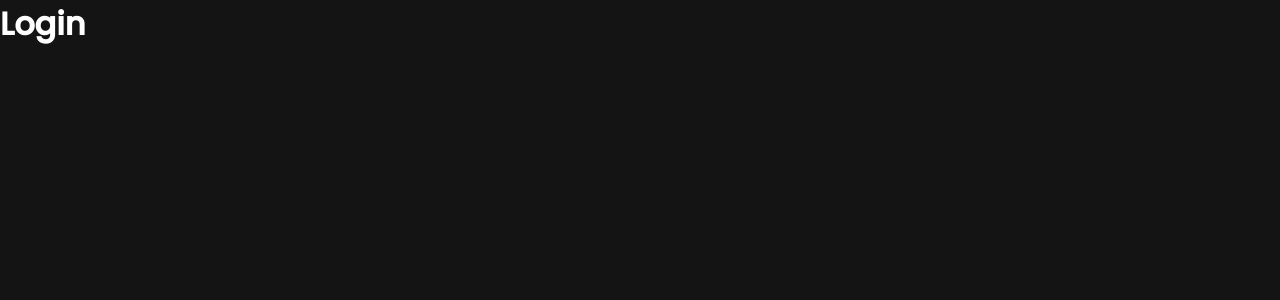
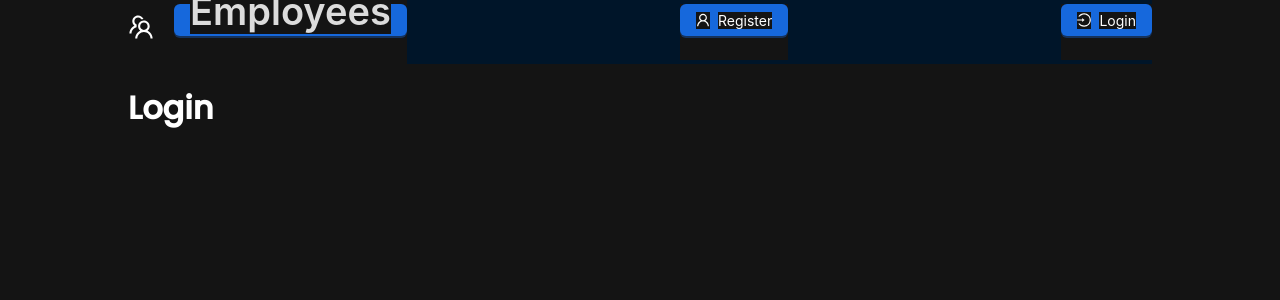
Before and after one commit to Dzhaman-Nazarii/mern-employees, a React (Create React App) app in the folder client/: page /login in a window 1280 px wide. Shown: the top 300 px of the page. Built offline with nearby package versions, Linux system fonts and the light colour scheme; the HTML template or start-up script is replaced by a standard one.

Commit message:
create Button, Layout, Login

```diff
--- a/client/package.json
+++ b/client/package.json
@@ -3,6 +3,7 @@
   "version": "0.1.0",
   "private": true,
   "dependencies": {
+    "@ant-design/icons": "^5.5.1",
     "@reduxjs/toolkit": "^1.9.7",
     "@testing-library/jest-dom": "^5.17.0",
     "@testing-library/react": "^13.4.0",
@@ -11,7 +12,7 @@
     "@types/node": "^17.0.45",
     "@types/react": "^18.3.12",
     "@types/react-dom": "^18.3.1",
-    "antd": "^5.22.0",
+    "antd": "5.1.5",
     "react": "^18.3.1",
     "react-dom": "^18.3.1",
     "react-redux": "^8.1.3",
--- /dev/null
+++ b/client/src/components/button/Button.tsx
@@ -0,0 +1,39 @@
+import { FC, ReactNode } from "react";
+import { Button as AntButton, Form } from "antd";
+
+interface ButtonProps {
+	children: ReactNode;
+	onClick?: () => void;
+	htmlType?: "button" | "submit" | "reset" | undefined;
+	type?: "default" | "link" | "text" | "primary" | "dashed" | undefined;
+	danger?: boolean;
+	loading?: boolean;
+	shape?: "default" | "circle" | "round" | undefined;
+	icon?: ReactNode;
+}
+
+export const Button: FC<ButtonProps> = ({
+	children,
+	onClick,
+	htmlType = "button",
+	type,
+	danger,
+	loading,
+	shape,
+	icon,
+}) => {
+	return (
+		<Form.Item>
+			<AntButton
+				onClick={onClick}
+				htmlType={htmlType}
+				type={type}
+				danger={danger}
+				loading={loading}
+				shape={shape}
+				icon={icon}>
+				{children}
+			</AntButton>
+		</Form.Item>
+	);
+};
--- /dev/null
+++ b/client/src/components/header/Header.module.css
@@ -0,0 +1,13 @@
+.header {
+	padding: 20px 0;
+	display: flex;
+	align-items: center;
+	justify-content: space-between;
+	margin-bottom: 20px;
+}
+
+
+.teamIcon {
+	font-size: 26px;
+	margin-right: 12px;
+}
--- /dev/null
+++ b/client/src/components/header/Header.tsx
@@ -0,0 +1,40 @@
+import { FC } from "react";
+import { Layout, Space, Typography } from "antd";
+import { LoginOutlined, TeamOutlined, UserOutlined } from "@ant-design/icons";
+import { Button } from "../button/Button";
+import { Link } from "react-router-dom";
+import { Paths } from "../../paths";
+import css from "./Header.module.css";
+
+export const Header: FC = () => {
+	return (
+		<Layout.Header className={css.header}>
+			<Space>
+				<TeamOutlined className={css.teamIcon} />
+				<Link to={Paths.home}>
+					<Button type="primary">
+						<Typography.Title level={1}>Employees</Typography.Title>
+					</Button>
+				</Link>
+			</Space>
+			<Space>
+				<Link to={Paths.register}>
+					<Button
+						type="primary"
+						icon={<UserOutlined />}>
+						Register
+					</Button>
+				</Link>
+			</Space>
+			<Space>
+				<Link to={Paths.login}>
+					<Button
+						type="primary"
+						icon={<LoginOutlined />}>
+						Login
+					</Button>
+				</Link>
+			</Space>
+		</Layout.Header>
+	);
+};
--- /dev/null
+++ b/client/src/components/layout/Layout.module.css
@@ -0,0 +1,5 @@
+.main {
+	width: 80%;
+	height: 100%;
+	margin-inline: auto;
+}
--- /dev/null
+++ b/client/src/components/layout/Layout.tsx
@@ -0,0 +1,19 @@
+import { Layout as AntLayout } from "antd";
+import { FC, ReactNode } from "react";
+import css from "./Layout.module.css";
+import { Header } from "../header/Header";
+
+interface LayoutProps {
+	children: ReactNode;
+}
+
+export const Layout: FC<LayoutProps> = ({ children }) => {
+	return (
+		<div className={css.main}>
+			<Header/>
+				<AntLayout.Content style={{ height: "100%" }}>
+					{children}
+				</AntLayout.Content>
+		</div>
+	);
+};
--- a/client/src/index.css
+++ b/client/src/index.css
@@ -4,12 +4,18 @@
   margin: 0;
   padding: 0;
   box-sizing: border-box;
+  background-color: #141414;
+  color: #fff;
 }
 
 body {
   font-family: "Poppins", sans-serif;
   background-color: #141414;
   color: #fff;
+}
+
+html, body, body > div {
+  height: 100%;
 }
 
 a {
--- a/client/src/index.tsx
+++ b/client/src/index.tsx
@@ -9,6 +9,7 @@
 import { Login } from "./pages/login/Login";
 import { Register } from "./pages/register/Register";
 import { Home } from "./pages/home/Home";
+import { ConfigProvider, theme } from "antd";
 
 const router = createBrowserRouter([
 	{
@@ -31,7 +32,9 @@
 root.render(
 	<React.StrictMode>
 		<Provider store={store}>
-			<RouterProvider router={router} />
+			<ConfigProvider theme={{ algorithm: theme.darkAlgorithm }}>
+				<RouterProvider router={router}/>
+			</ConfigProvider>
 		</Provider>
 	</React.StrictMode>
 );
--- a/client/src/pages/login/Login.tsx
+++ b/client/src/pages/login/Login.tsx
@@ -1,5 +1,10 @@
 import { FC } from "react";
+import { Layout } from "../../components/layout/Layout";
 
 export const Login: FC = () => {
-	return <h1>Login</h1>;
+	return (
+		<Layout>
+			<h1>Login</h1>
+		</Layout>
+	);
 };
```
Also changed, not shown: client/src/components/button/Button.module.css (added), 1 other file (tests, documents, lock files or other folders).
